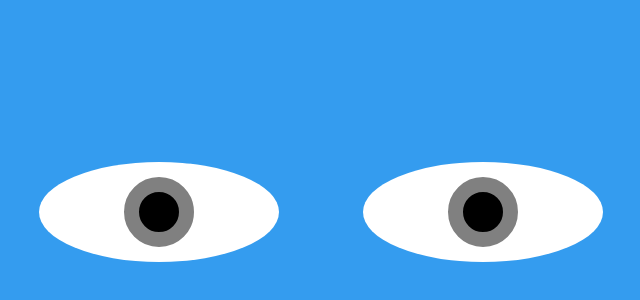
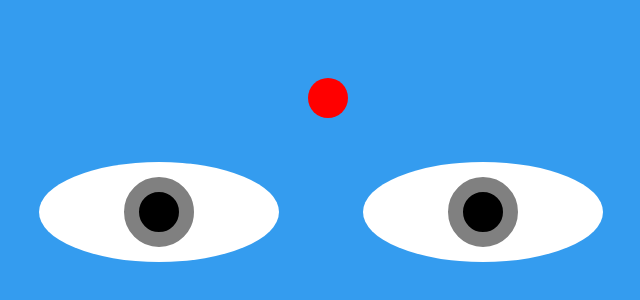
Before and after one commit to asishraz/UI_revision, a plain HTML site: page Project_9/index.html in a window 1280 px wide. Shown: the part 186-486 px from the top of the page, without its empty margins (319-959 px from the left). Drawn offline with Linux system fonts and the light colour scheme.

Commit message:
added the code

```diff
--- a/Project_9/index.html
+++ b/Project_9/index.html
@@ -11,6 +11,7 @@
 
 <body>
     <div class="eyes">
+
         <div class="eye">
             <div class="ball">
 
@@ -22,6 +23,9 @@
 
             </div>
         </div>
+    </div>
+    <div class="red-circle">
+
     </div>
 
     <script>
--- a/Project_9/style.css
+++ b/Project_9/style.css
@@ -36,3 +36,15 @@
     border-radius: 50%;
     border: 15px solid grey;
 }
+
+.red-circle {
+    top: 33%;
+    left: 49%;
+    position: absolute;
+    width: 40px;
+    height: 40px;
+    background: red;
+    /* transform: translateX(-50%); */
+    border-radius: 50%;
+
+}
```
